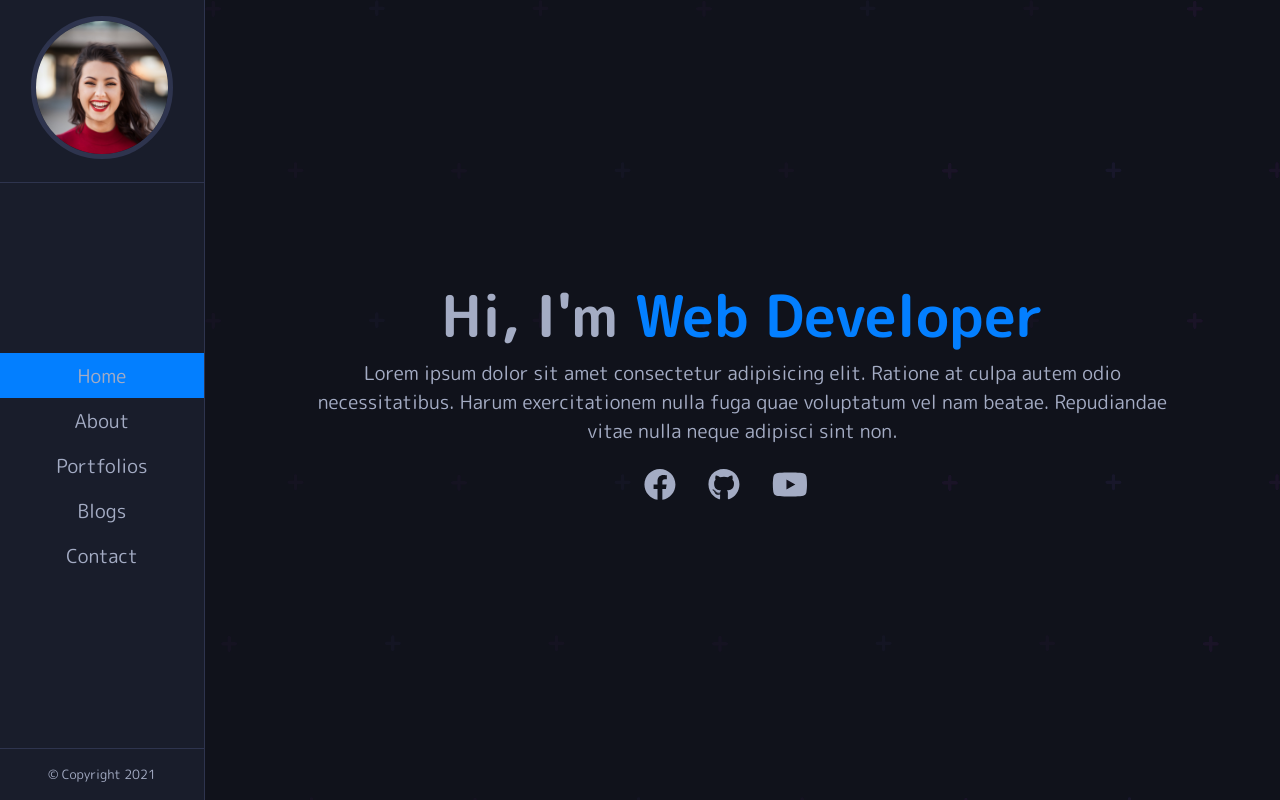
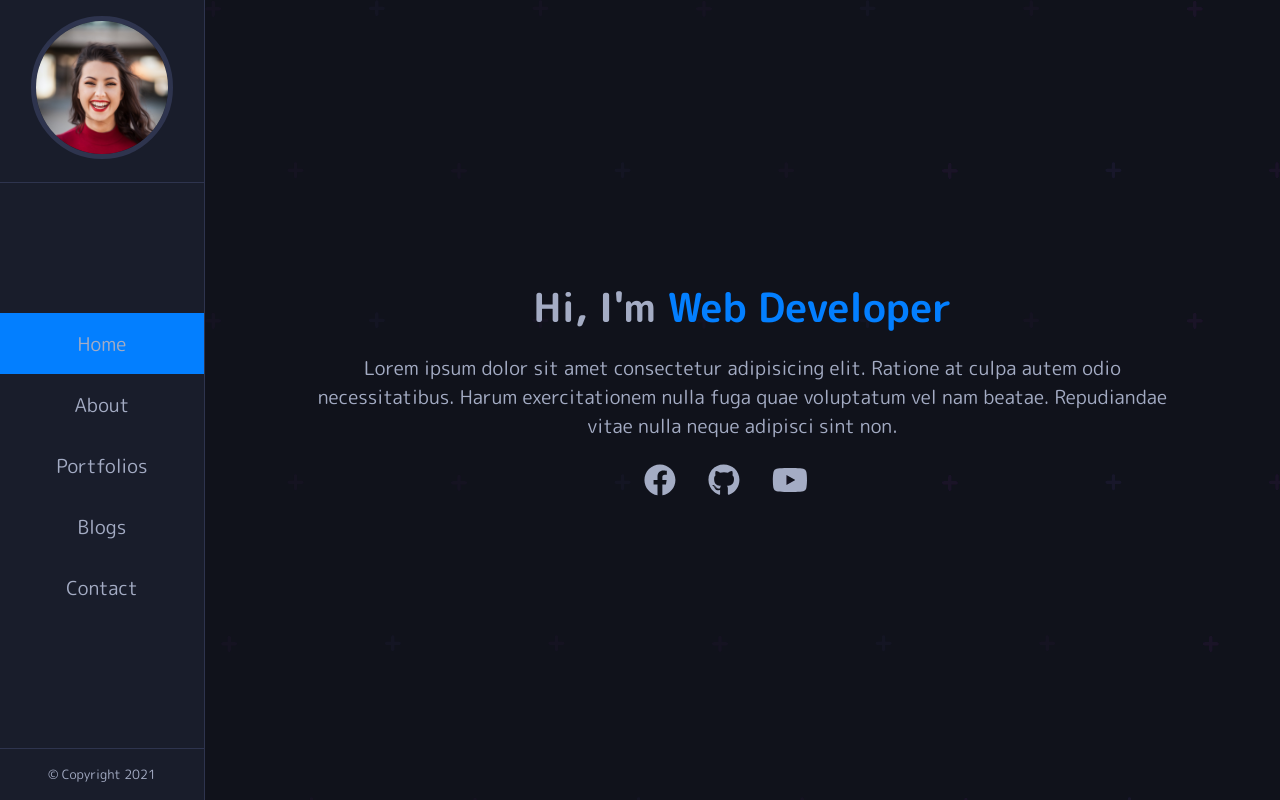
Before and after one commit to faizalshabinali/portfolio-web-app, a React (Create React App) app: page / in a window 1280 px wide. Built offline with nearby package versions, Linux system fonts and the light colour scheme.

Commit message:
font szie changed

```diff
--- a/src/styles/_navbar.scss
+++ b/src/styles/_navbar.scss
@@ -32,7 +32,7 @@
                     color: inherit;
                     font-size: inherit;
                     display: block;
-                    padding: 0.5rem 0;
+                    padding: 1rem 0;
                     position: relative;
 
                     &::before {
--- a/src/styles/_title.scss
+++ b/src/styles/_title.scss
@@ -1,6 +1,6 @@
 .Title {
     text-transform: uppercase;
-    font-size: 2rem;
+    font-size: 1.5rem;
     color: white;
     position: relative;
     padding-bottom: 1rem;
--- a/src/styles/_typography.scss
+++ b/src/styles/_typography.scss
@@ -11,13 +11,15 @@
 .hero-text {
     color: f$font-color;
     text-align: center;
-    font-size: 3.6rem;
+    font-size: 2.5rem;
+    margin-bottom: 1rem;
     .hero-name {
         color: $main-blue-color;
     }
 }
 
 .hero-sub-text {
+    font-size: 1.2rem;
     text-align: center;
 }
 
```
